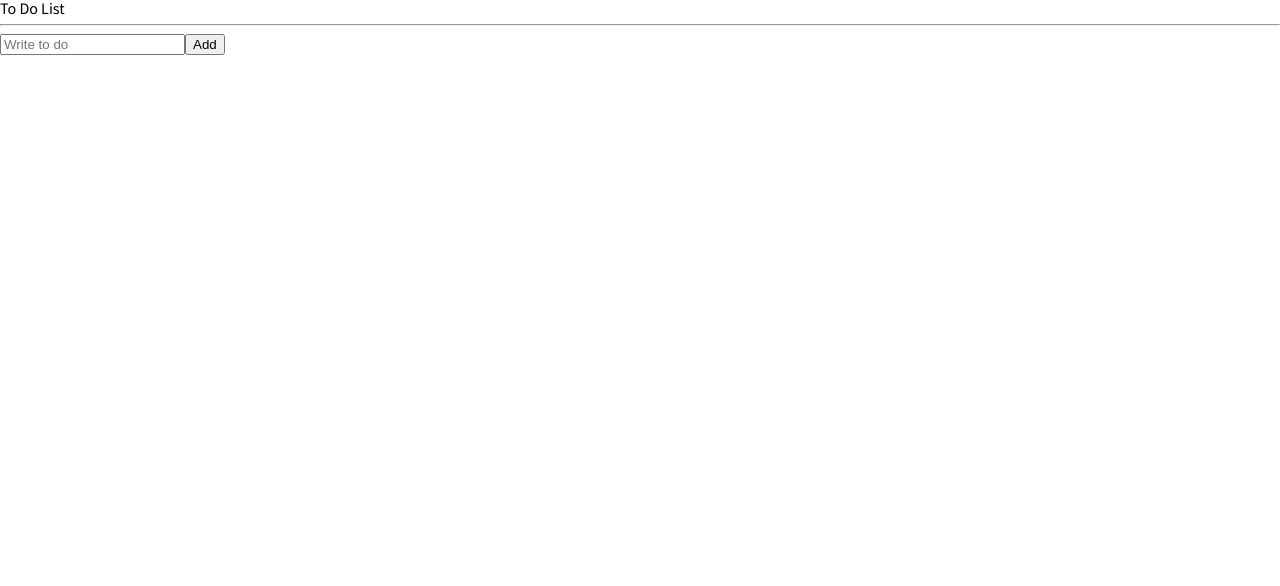
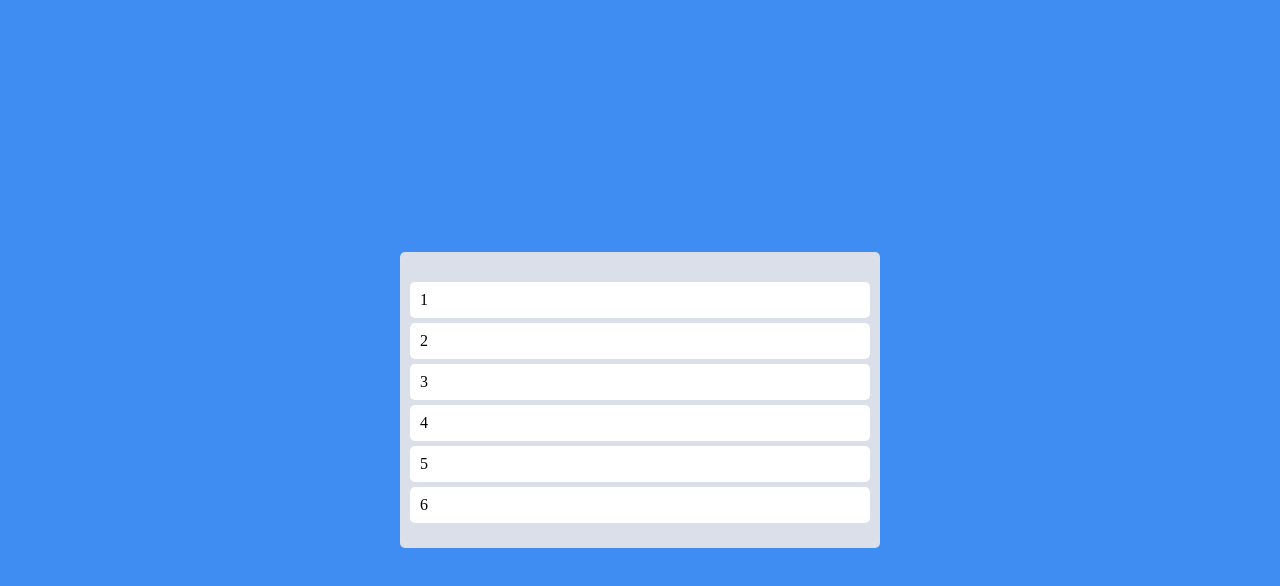
Before and after one commit to InwooLeeme/todoList, a React (Create React App) app: page / in a window 1280 px wide. Shown: the top 586 px of the page. Built offline with nearby package versions, Linux system fonts and the light colour scheme.

Commit message:
Set Drag and Drop To Do List Dev

```diff
--- a/package.json
+++ b/package.json
@@ -11,6 +11,7 @@
     "@types/react": "^18.2.18",
     "@types/react-dom": "^18.2.7",
     "react": "^18.2.0",
+    "react-beautiful-dnd": "^13.1.1",
     "react-dom": "^18.2.0",
     "react-hook-form": "^7.45.4",
     "react-scripts": "5.0.1",
@@ -42,5 +43,8 @@
       "last 1 firefox version",
       "last 1 safari version"
     ]
+  },
+  "devDependencies": {
+    "@types/react-beautiful-dnd": "^13.1.4"
   }
 }
--- a/public/index.html
+++ b/public/index.html
@@ -2,19 +2,19 @@
 <html lang="en">
   <head>
     <meta charset="utf-8" />
-    <link rel="icon" href="%PUBLIC_URL%/favicon.ico" />
+    <link rel="icon"  />
     <meta name="viewport" content="width=device-width, initial-scale=1" />
     <meta name="theme-color" content="#000000" />
     <meta
       name="description"
       content="Web site created using create-react-app"
     />
-    <link rel="apple-touch-icon" href="%PUBLIC_URL%/logo192.png" />
+    <link rel="apple-touch-icon"  />
     <!--
       manifest.json provides metadata used when your web app is installed on a
       user's mobile device or desktop. See https://developers.google.com/web/fundamentals/web-app-manifest/
     -->
-    <link rel="manifest" href="%PUBLIC_URL%/manifest.json" />
+    <link rel="manifest"  />
     <!--
       Notice the use of %PUBLIC_URL% in the tags above.
       It will be replaced with the URL of the `public` folder during the build.
--- a/src/App.tsx
+++ b/src/App.tsx
@@ -1,13 +1,12 @@
 import React from "react";
 import { createGlobalStyle } from "styled-components";
-import ToDos from "./components/ToDoList";
+import Boards from "./Components/Boards";
 
 const GlobalStyle = createGlobalStyle`
   /* http://meyerweb.com/eric/tools/css/reset/
    v5.0.1 | 20191019
    License: none (public domain)
 */
-  @import url('https://fonts.googleapis.com/css2?family=Source+Sans+Pro:wght@300;400&display=swap');
   html, body, div, span, applet, object, iframe,
   h1, h2, h3, h4, h5, h6, p, blockquote, pre,
   a, abbr, acronym, address, big, cite, code,
@@ -55,11 +54,6 @@ const GlobalStyle = createGlobalStyle`
     border-collapse: collapse;
     border-spacing: 0;
   }
-  body{
-    font-family: 'Source Sans Pro', sans-serif;
-    background-color: ${(props) => props.theme.bgColor};
-    color: ${(props) => props.theme.txtColor};
-  }
   a{
     text-decoration: none;
     color:inherit;
@@ -73,7 +67,7 @@ function App() {
   return (
     <>
       <GlobalStyle />
-      <ToDos />
+      <Boards />
     </>
   );
 }
--- /dev/null
+++ b/src/Components/Boards.tsx
@@ -0,0 +1,70 @@
+import { DragDropContext, Draggable, Droppable } from "react-beautiful-dnd";
+import styled from "styled-components";
+
+const Wrapper = styled.div`
+  display: flex;
+  width: 100%;
+  margin: 0 auto;
+  justify-content: center;
+  align-items: center;
+  height: 100vh;
+  background-color: ${(props) => props.theme.bgColor};
+`;
+
+const BoardContainer = styled.div`
+  max-width: 480px;
+  display: grid;
+  width: 100%;
+  grid-template-columns: repeat(1, 1fr);
+`;
+
+const Board = styled.div`
+  padding: 20px 10px;
+  padding-top: 30px;
+  background-color: ${(props) => props.theme.boardColor};
+  border-radius: 5px;
+  min-height: 200px;
+`;
+
+const Card = styled.div`
+  border-radius: 5px;
+  margin-bottom: 5px;
+  padding: 10px 10px;
+  background-color: ${(props) => props.theme.cardColor};
+`;
+
+const toDos = ["1", "2", "3", "4", "5", "6"];
+
+function Boards() {
+  const DragEnd = () => {};
+  return (
+    <DragDropContext onDragEnd={DragEnd}>
+      <Wrapper>
+        <BoardContainer>
+          <Droppable droppableId="table1">
+            {(provided) => (
+              <Board ref={provided.innerRef} {...provided.droppableProps}>
+                {toDos.map((toDo, index) => (
+                  <Draggable draggableId={toDo} index={index}>
+                    {(magic) => (
+                      <Card
+                        ref={magic.innerRef}
+                        {...magic.dragHandleProps}
+                        {...magic.draggableProps}
+                      >
+                        {toDo}
+                      </Card>
+                    )}
+                  </Draggable>
+                ))}
+                {provided.placeholder}
+              </Board>
+            )}
+          </Droppable>
+        </BoardContainer>
+      </Wrapper>
+    </DragDropContext>
+  );
+}
+
+export default Boards;
--- a/src/atoms.ts
+++ /dev/null
@@ -1,14 +0,0 @@
-import { atom } from "recoil";
-
-// interface
-export interface IToDo {
-  text: string;
-  id: number;
-  category: "TO_DO" | "DOING" | "DONE";
-}
-
-// atom value
-export const toDoState = atom<IToDo[]>({
-  key: "toDo",
-  default: [],
-});
--- a/src/components/CreateToDo.tsx
+++ /dev/null
@@ -1,33 +0,0 @@
-import { useForm } from "react-hook-form";
-import { useSetRecoilState } from "recoil";
-import { toDoState } from "../atoms";
-
-// interface
-interface IForm {
-  toDo: string;
-}
-
-function CreateToDo() {
-  const setToDos = useSetRecoilState(toDoState); // recoil [변수, 수정함수]
-  const { register, handleSubmit, setValue } = useForm<IForm>();
-  const isValid = ({ toDo }: IForm) => {
-    setValue("toDo", "");
-    setToDos((prev) => [
-      { text: toDo, id: Date.now(), category: "TO_DO" },
-      ...prev,
-    ]);
-  };
-  return (
-    <form onSubmit={handleSubmit(isValid)}>
-      <input
-        {...register("toDo", {
-          required: "Please write your to do",
-        })}
-        placeholder="Write to do"
-      ></input>
-      <button>Add</button>
-    </form>
-  );
-}
-
-export default CreateToDo;
--- a/src/components/ToDo.tsx
+++ /dev/null
@@ -1,42 +0,0 @@
-import { IToDo, toDoState } from "../atoms";
-import { useSetRecoilState } from "recoil";
-
-function ToDo({ text, category, id }: IToDo) {
-  const setToDo = useSetRecoilState(toDoState);
-  const handleClick = (e: React.MouseEvent<HTMLButtonElement>) => {
-    const {
-      currentTarget: { name },
-    } = e;
-    setToDo((oldToDos) => {
-      const targetIndex = oldToDos.findIndex((toDo) => toDo.id === id);
-      const oldToDo = oldToDos[targetIndex];
-      const newToDo = { text, id, category: name as any };
-      const front = oldToDos.slice(0, targetIndex);
-      const back = oldToDos.slice(targetIndex + 1, oldToDos.length);
-
-      return [...front, newToDo, ...back];
-    });
-  };
-  return (
-    <li>
-      <span>{text}</span>
-      {category !== "DOING" && (
-        <button name="DOING" onClick={handleClick}>
-          Doing
-        </button>
-      )}
-      {category !== "TO_DO" && (
-        <button name="TO_DO" onClick={handleClick}>
-          To Do
-        </button>
-      )}
-      {category !== "DONE" && (
-        <button name="DONE" onClick={handleClick}>
-          Done
-        </button>
-      )}
-    </li>
-  );
-}
-
-export default ToDo;
--- a/src/components/ToDoList.tsx
+++ /dev/null
@@ -1,23 +0,0 @@
-import { toDoState } from "../atoms";
-import CreateToDo from "./CreateToDo";
-import { useRecoilValue } from "recoil";
-import ToDo from "./ToDo";
-
-function ToDos() {
-  const toDos = useRecoilValue(toDoState);
-
-  return (
-    <div>
-      <h1>To Do List</h1>
-      <hr />
-      <CreateToDo />
-      <ul>
-        {toDos.map((toDo) => (
-          <ToDo key={toDo.id} {...toDo} />
-        ))}
-      </ul>
-    </div>
-  );
-}
-
-export default ToDos;
--- a/src/index.tsx
+++ b/src/index.tsx
@@ -9,11 +9,9 @@ const root = ReactDOM.createRoot(
   document.getElementById("root") as HTMLElement
 );
 root.render(
-  <React.StrictMode>
-    <RecoilRoot>
-      <ThemeProvider theme={Theme}>
-        <App />
-      </ThemeProvider>
-    </RecoilRoot>
-  </React.StrictMode>
+  <RecoilRoot>
+    <ThemeProvider theme={Theme}>
+      <App />
+    </ThemeProvider>
+  </RecoilRoot>
 );
--- a/src/styled.d.ts
+++ b/src/styled.d.ts
@@ -1,5 +1,9 @@
 import "styled-components";
 
 declare module "styled-components" {
-  export interface DefaultTheme {}
+  export interface DefaultTheme {
+    bgColor: string;
+    boardColor: string;
+    cardColor: string;
+  }
 }
--- a/src/theme.ts
+++ b/src/theme.ts
@@ -1,7 +1,7 @@
 import { DefaultTheme } from "styled-components";
 
-export const WhiteTheme: DefaultTheme = {};
-
-export const DarkTheme: DefaultTheme = {};
-
-export const Theme: DefaultTheme = {};
+export const Theme: DefaultTheme = {
+  bgColor: "#3F8CF2",
+  boardColor: "#DADFE9",
+  cardColor: "white",
+};
```
Also changed, not shown: 1 other file (tests, documents, lock files or other folders).
